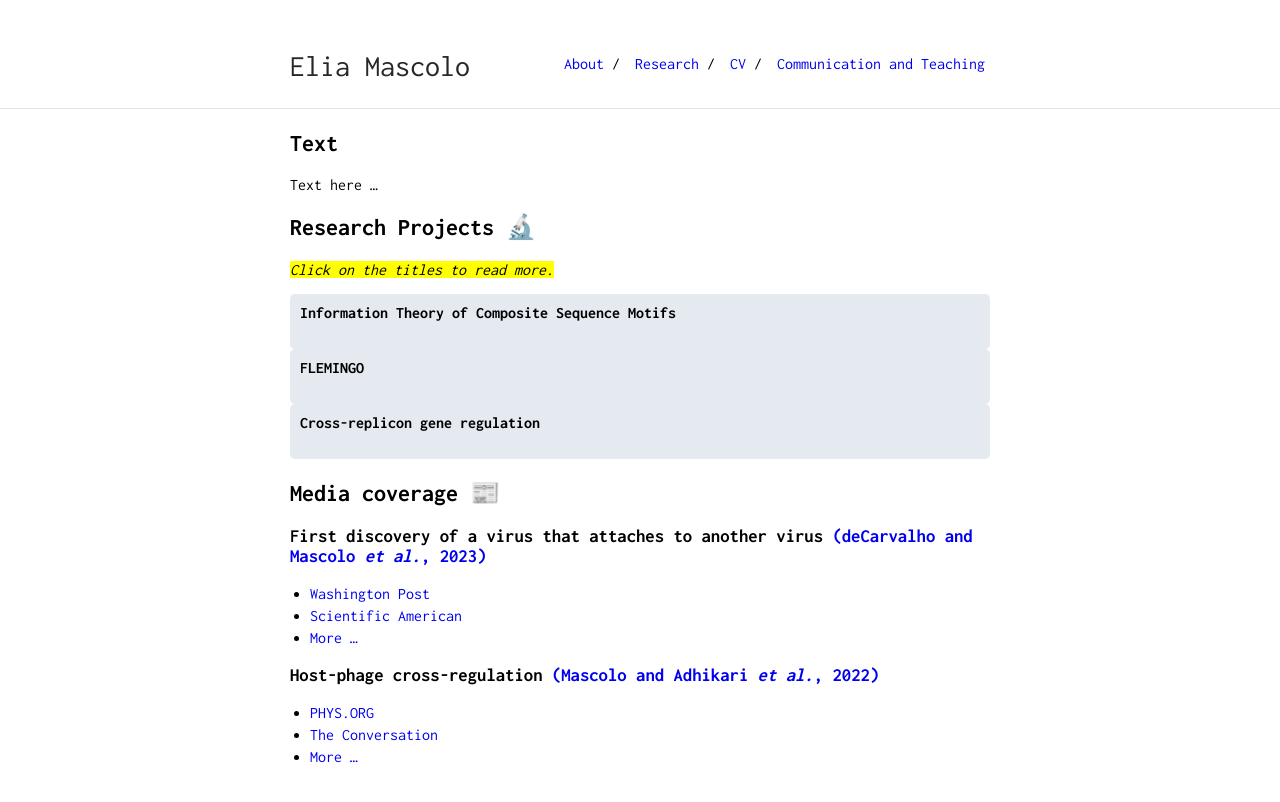
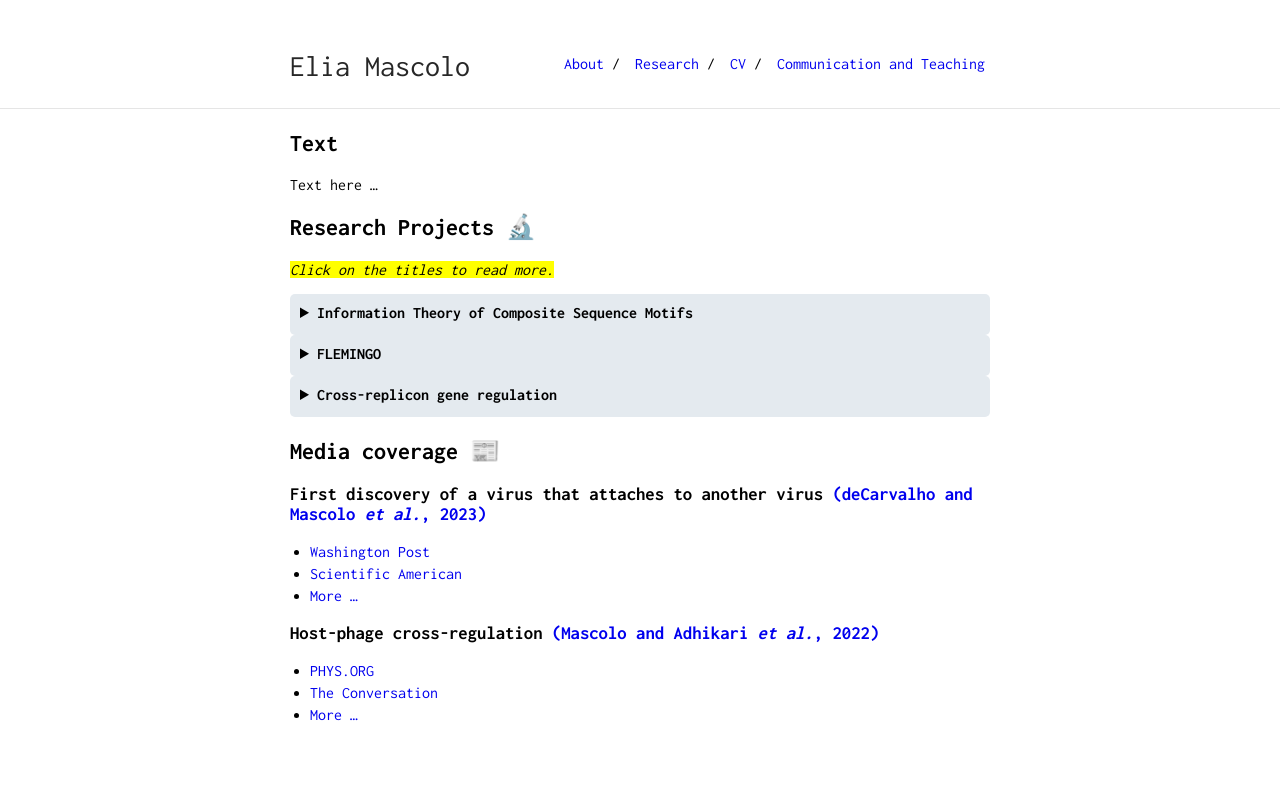
Before and after one commit to eliamascolo/eliamascolo.github.io, a Jekyll site: the page built from research.md, in a window 1280 px wide. Shown: the top 802 px of the page. Built offline with Jekyll 4.4.1, drawn with Linux system fonts in a browser that asks for light colours.

Commit message:
Update main.scss

```diff
--- a/css/main.scss
+++ b/css/main.scss
@@ -9,8 +9,3 @@ details {
   border-radius: 5px;
   cursor: pointer;
 }
-
-summary {
-  display: inline-flex;
-  padding-bottom: 14px;
-}
```
